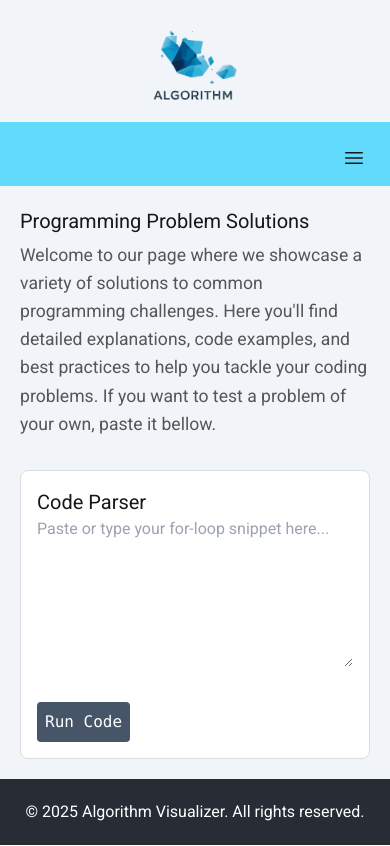
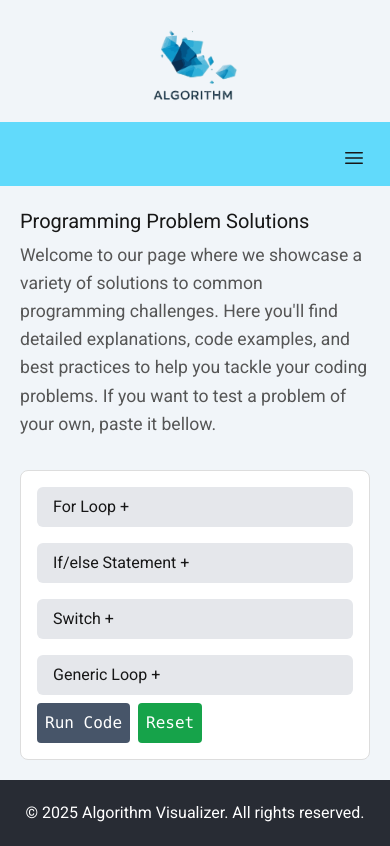
Before and after one commit to smdencheva/code-visualizer, a Next.js app: page / in a window 390 px wide. Built offline with nearby package versions, Linux system fonts and the light colour scheme.

Commit message:
New code input types

```diff
--- a/package.json
+++ b/package.json
@@ -10,6 +10,7 @@
     "format": "prettier --write ."
   },
   "dependencies": {
+    "@headlessui/react": "^2.2.0",
     "@heroicons/react": "^2.2.0",
     "@material-tailwind/react": "^2.1.10",
     "next": "15.1.4",
--- a/src/components/code-input/code-input.tsx
+++ b/src/components/code-input/code-input.tsx
@@ -1,5 +1,6 @@
 import React, { useState } from 'react';
 import LoopComponent from '@/components/for-loop/for-loop';
+import { Tab, Disclosure } from '@headlessui/react';
 
 interface LoopData {
   label: string;
@@ -12,6 +13,9 @@ interface LoopData {
 const CodeParserInputComponent: React.FC = () => {
   const [codeSnippet, setCodeSnippet] = useState('');
   const [parsedLoops, setParsedLoops] = useState<LoopData[] | null>(null);
+  const [ifElseSnippet, setIfElseSnippet] = useState('');
+  const [switchSnippet, setSwitchSnippet] = useState('');
+  const [genericLoopSnippet, setGenericLoopSnippet] = useState('');
 
   // Function to parse nested for-loops from code
   function parseCode(code: string): LoopData[] {
@@ -88,20 +92,186 @@ const CodeParserInputComponent: React.FC = () => {
     setParsedLoops(parsed);
   };
 
+  const handleReset = () => {
+    setCodeSnippet('');
+    setParsedLoops(null);
+  };
+
   return (
     <div>
-      <h1>Code Parser</h1>
-      <textarea
-        onChange={(e) => setCodeSnippet(e.target.value)}
-        placeholder="Paste or type your for-loop snippet here..."
-        style={{ width: '100%', height: '150px', marginBottom: '20px' }}
-        rows={10}
-      />
+      <div>
+        {/* Desktop View: Tabs for md and above */}
+        <div className="hidden md:block">
+          <Tab.Group>
+            <Tab.List className="flex space-x-1 border-b">
+              {['For Loop', 'If/else Statement', 'Switch', 'Generic Loop'].map((label) => (
+                <Tab
+                  key={label}
+                  className={({ selected }) =>
+                    selected
+                      ? 'bg-white py-2 px-4 text-blue-700 border border-b-0 rounded-t'
+                      : 'bg-gray-100 py-2 px-4 text-gray-600 rounded-t'
+                  }
+                >
+                  {label}
+                </Tab>
+              ))}
+            </Tab.List>
+            <Tab.Panels>
+              <Tab.Panel className="p-4 border border-t-0 rounded-b">
+              <textarea
+                value={codeSnippet}
+                onChange={(e) => setCodeSnippet(e.target.value)}
+                placeholder="Paste or type your for-loop snippet here..."
+                className="w-full h-40 mb-5 p-2 border rounded"
+                rows={10}
+              />
+              </Tab.Panel>
+              <Tab.Panel className="p-4 border border-t-0 rounded-b">
+              <textarea
+                value={ifElseSnippet}
+                onChange={(e) => setIfElseSnippet(e.target.value)}
+                placeholder="Paste or type your if/else snippet here..."
+                className="w-full h-40 mb-5 p-2 border rounded"
+                rows={10}
+              />
+              </Tab.Panel>
+              <Tab.Panel className="p-4 border border-t-0 rounded-b">
+              <textarea
+                value={switchSnippet}
+                onChange={(e) => setSwitchSnippet(e.target.value)}
+                placeholder="Paste or type your switch snippet here..."
+                className="w-full h-40 mb-5 p-2 border rounded"
+                rows={10}
+              />
+              </Tab.Panel>
+              <Tab.Panel className="p-4 border border-t-0 rounded-b">
+              <textarea
+                value={genericLoopSnippet}
+                onChange={(e) => setGenericLoopSnippet(e.target.value)}
+                placeholder="Paste or type your generic loop snippet here..."
+                className="w-full h-40 mb-5 p-2 border rounded"
+                rows={10}
+              />
+              </Tab.Panel>
+            </Tab.Panels>
+          </Tab.Group>
+        </div>
+
+        {/* Mobile View: Accordions for screens below md */}
+        <div className="block md:hidden space-y-4">
+          <Disclosure>
+            {({ open }) => (
+              <div>
+                <Disclosure.Button
+                  as="button"
+                  className="w-full text-left py-2 px-4 bg-gray-200 rounded-md focus:outline-none"
+                >
+                  For Loop {open ? '-' : '+'}
+                </Disclosure.Button>
+                <Disclosure.Panel
+                  as="div"
+                  className="mt-2 p-4 border rounded-md"
+                >
+                <textarea
+                  value={codeSnippet}
+                  onChange={(e) => setCodeSnippet(e.target.value)}
+                  placeholder="Paste or type your for-loop snippet here..."
+                  className="w-full h-40 mb-5 p-2 border rounded"
+                  rows={10}
+                />
+                </Disclosure.Panel>
+              </div>
+            )}
+          </Disclosure>
+
+          <Disclosure>
+            {({ open }) => (
+              <div>
+                <Disclosure.Button
+                  as="button"
+                  className="w-full text-left py-2 px-4 bg-gray-200 rounded-md focus:outline-none"
+                >
+                  If/else Statement {open ? '-' : '+'}
+                </Disclosure.Button>
+                <Disclosure.Panel
+                  as="div"
+                  className="mt-2 p-4 border rounded-md"
+                >
+                <textarea
+                  value={ifElseSnippet}
+                  onChange={(e) => setIfElseSnippet(e.target.value)}
+                  placeholder="Paste or type your if/else snippet here..."
+                  className="w-full h-40 mb-5 p-2 border rounded"
+                  rows={10}
+                />
+                </Disclosure.Panel>
+              </div>
+            )}
+          </Disclosure>
+
+          <Disclosure>
+            {({ open }) => (
+              <div>
+                <Disclosure.Button
+                  as="button"
+                  className="w-full text-left py-2 px-4 bg-gray-200 rounded-md focus:outline-none"
+                >
+                  Switch {open ? '-' : '+'}
+                </Disclosure.Button>
+                <Disclosure.Panel
+                  as="div"
+                  className="mt-2 p-4 border rounded-md"
+                >
+                <textarea
+                  value={switchSnippet}
+                  onChange={(e) => setSwitchSnippet(e.target.value)}
+                  placeholder="Paste or type your switch snippet here..."
+                  className="w-full h-40 mb-5 p-2 border rounded"
+                  rows={10}
+                />
+                </Disclosure.Panel>
+              </div>
+            )}
+          </Disclosure>
+
+          <Disclosure>
+            {({ open }) => (
+              <div>
+                <Disclosure.Button
+                  as="button"
+                  className="w-full text-left py-2 px-4 bg-gray-200 rounded-md focus:outline-none"
+                >
+                  Generic Loop {open ? '-' : '+'}
+                </Disclosure.Button>
+                <Disclosure.Panel
+                  as="div"
+                  className="mt-2 p-4 border rounded-md"
+                >
+                <textarea
+                  value={genericLoopSnippet}
+                  onChange={(e) => setGenericLoopSnippet(e.target.value)}
+                  placeholder="Paste or type your generic loop snippet here..."
+                  className="w-full h-40 mb-5 p-2 border rounded"
+                  rows={10}
+                />
+                </Disclosure.Panel>
+              </div>
+            )}
+          </Disclosure>
+        </div>
+      </div>
       <button
         onClick={handleRunCode}
         className="rounded bg-slate-600 p-2 text-white font-mono mt-2 mr-2"
       >
         Run Code
+      </button>
+      <button
+        onClick={handleReset}
+        className="rounded bg-green-600 p-2 text-white font-mono mt-2"
+      >
+        Reset
       </button>
       {parsedLoops && (
         <div style={{ marginTop: '20px' }}>{renderLoops(parsedLoops)}</div>
```
Also changed, not shown: 1 other file (tests, documents, lock files or other folders).
